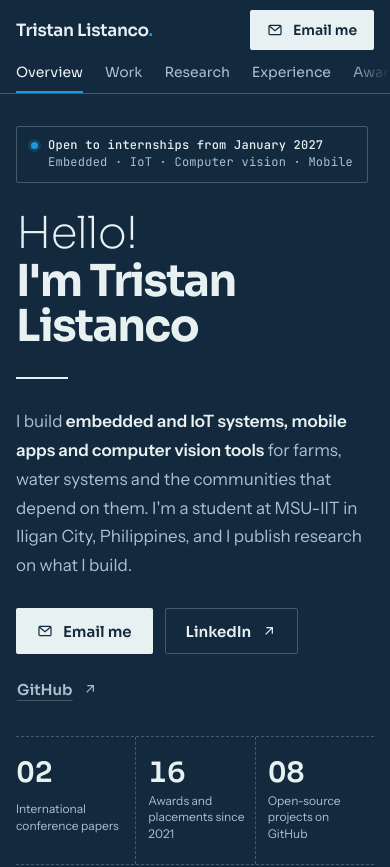
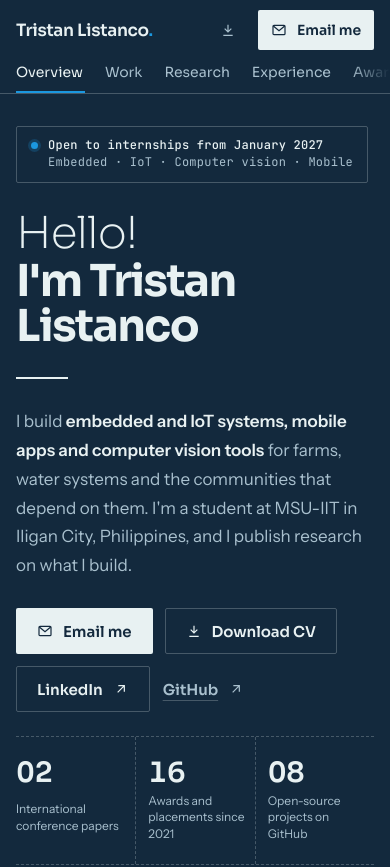
Before and after one commit to TristanListanco/TristanListanco.github.io, a plain HTML site: page index.html in a window 390 px wide. Shown: the top 867 px of the page. Drawn offline with Linux system fonts and the light colour scheme.

Commit message:
Add Download CV button
Links Tristan-Listanco-CV-Oct2026.pdf from the app bar, the hero
and the Contact tab. The app bar shows an icon-only CV link on
narrow phones so it stays on one row.

```diff
--- a/index.html
+++ b/index.html
@@ -205,13 +205,14 @@ body::before { content: ""; position: fixed; inset: 0 0 auto; height: env(safe-a
 .appbar-inner { max-width: 1200px; margin-inline: auto; padding-left: var(--gutter); padding-right: var(--gutter-r); display: flex; align-items: center; gap: 0 28px; min-height: 64px; }
 .tabs { margin-left: auto; min-width: 0; }
 .tabs ul { display: flex; }
-.tabs a { position: relative; display: block; padding: 23px 11px; font: 400 0.875rem/1 var(--font-display); color: var(--band-muted); text-decoration: none; white-space: nowrap; transition: color .2s; }
+.tabs a { position: relative; display: block; padding: 23px 9px; font: 400 0.875rem/1 var(--font-display); color: var(--band-muted); text-decoration: none; white-space: nowrap; transition: color .2s; }
 .tabs a:hover { color: var(--band-fg); }
 .tabs a[aria-current="page"] { color: var(--band-fg); }
-.tabs a[aria-current="page"]::after { content: ""; position: absolute; left: 11px; right: 11px; bottom: 0; height: 2px; background: var(--band-accent); }
+.tabs a[aria-current="page"]::after { content: ""; position: absolute; left: 9px; right: 9px; bottom: 0; height: 2px; background: var(--band-accent); }
 .appbar-actions { display: flex; align-items: center; gap: 16px; }
 .appbar .btn { min-height: 40px; padding: 0 16px; font-size: 0.875rem; }
 .appbar .btn-link { padding: 0; }
+.appbar-cv svg { width: 16px; height: 16px; }
 @media (max-width: 1180px) {
   :root { --appbar-h: 108px; }
   .appbar-inner { flex-wrap: wrap; min-height: 0; padding-top: 10px; }
@@ -229,7 +230,14 @@ body::before { content: ""; position: fixed; inset: 0 0 auto; height: env(safe-a
   .tabs li:first-child a { padding-left: 0; }
   .tabs li:first-child a::after { left: 0; }
 }
-@media (max-width: 640px) { .appbar-li { display: none; } .appbar .wordmark { font-size: 1.0625rem; } }
+@media (max-width: 640px) { .appbar-li { display: none; } .appbar .wordmark { font-size: 1.0625rem; } .appbar-actions { gap: 12px; } }
+@media (max-width: 400px) {
+  .appbar-inner { column-gap: 12px; }
+  .appbar-actions { gap: 8px; }
+  .appbar .btn-primary { padding: 0 12px; }
+  .appbar-cv { min-width: 44px; justify-content: center; }
+  .appbar-cv .cv-label { display: none; }
+}
 
 /* ---------- Views: one section at a time once JS runs; the whole page without it ---------- */
 .js .view { display: none; }
@@ -708,6 +716,7 @@ html[data-view="contact"] #contact { display: flex; flex-direction: column; just
       </ul>
     </nav>
     <div class="appbar-actions">
+      <a class="btn btn-link appbar-cv" href="Tristan-Listanco-CV-Oct2026.pdf" download type="application/pdf"><svg viewBox="0 0 24 24" fill="none" stroke="currentColor" stroke-width="1.8" aria-hidden="true"><path d="M12 4v11M7 10l5 5 5-5M5 20h14"/></svg><span class="cv-label">CV</span><span class="sr-only"> (PDF, 128 KB)</span></a>
       <a class="btn btn-link appbar-li" href="https://www.linkedin.com/in/tristan-listanco/" target="_blank" rel="noopener">LinkedIn</a>
       <a class="btn btn-primary" href="mailto:tristan.listanco@g.msuiit.edu.ph?subject=Hello%20Tristan"><svg viewBox="0 0 24 24" fill="none" stroke="currentColor" stroke-width="1.8" aria-hidden="true"><rect x="3" y="5" width="18" height="14" rx="1.5"/><path d="m3.5 6 8.5 7 8.5-7"/></svg> Email me</a>
     </div>
@@ -733,6 +742,7 @@ html[data-view="contact"] #contact { display: flex; flex-direction: column; just
             <svg viewBox="0 0 24 24" fill="none" stroke="currentColor" stroke-width="1.8" aria-hidden="true"><rect x="3" y="5" width="18" height="14" rx="1.5"/><path d="m3.5 6 8.5 7 8.5-7"/></svg>
             Email me
           </a>
+          <a class="btn btn-ghost" href="Tristan-Listanco-CV-Oct2026.pdf" download type="application/pdf"><svg viewBox="0 0 24 24" fill="none" stroke="currentColor" stroke-width="1.8" aria-hidden="true"><path d="M12 4v11M7 10l5 5 5-5M5 20h14"/></svg> Download CV<span class="sr-only"> (PDF, 128 KB)</span></a>
           <a class="btn btn-ghost" href="https://www.linkedin.com/in/tristan-listanco/" target="_blank" rel="noopener">
             LinkedIn
             <svg class="arrow" viewBox="0 0 24 24" fill="none" stroke="currentColor" stroke-width="1.8" aria-hidden="true"><path d="M7 17 17 7M8 7h9v9"/></svg>
@@ -1166,6 +1176,7 @@ html[data-view="contact"] #contact { display: flex; flex-direction: column; just
             <svg viewBox="0 0 24 24" fill="none" stroke="currentColor" stroke-width="1.8" aria-hidden="true"><rect x="3" y="5" width="18" height="14" rx="1.5"/><path d="m3.5 6 8.5 7 8.5-7"/></svg>
             Email me
           </a>
+          <a class="btn btn-ghost" href="Tristan-Listanco-CV-Oct2026.pdf" download type="application/pdf"><svg viewBox="0 0 24 24" fill="none" stroke="currentColor" stroke-width="1.8" aria-hidden="true"><path d="M12 4v11M7 10l5 5 5-5M5 20h14"/></svg> Download CV<span class="sr-only"> (PDF, 128 KB)</span></a>
           <a class="btn btn-ghost" href="https://www.linkedin.com/in/tristan-listanco/" target="_blank" rel="noopener">LinkedIn
             <svg class="arrow" viewBox="0 0 24 24" fill="none" stroke="currentColor" stroke-width="1.8" aria-hidden="true"><path d="M7 17 17 7M8 7h9v9"/></svg>
           </a>
```
Also changed, not shown: 1 other file.
